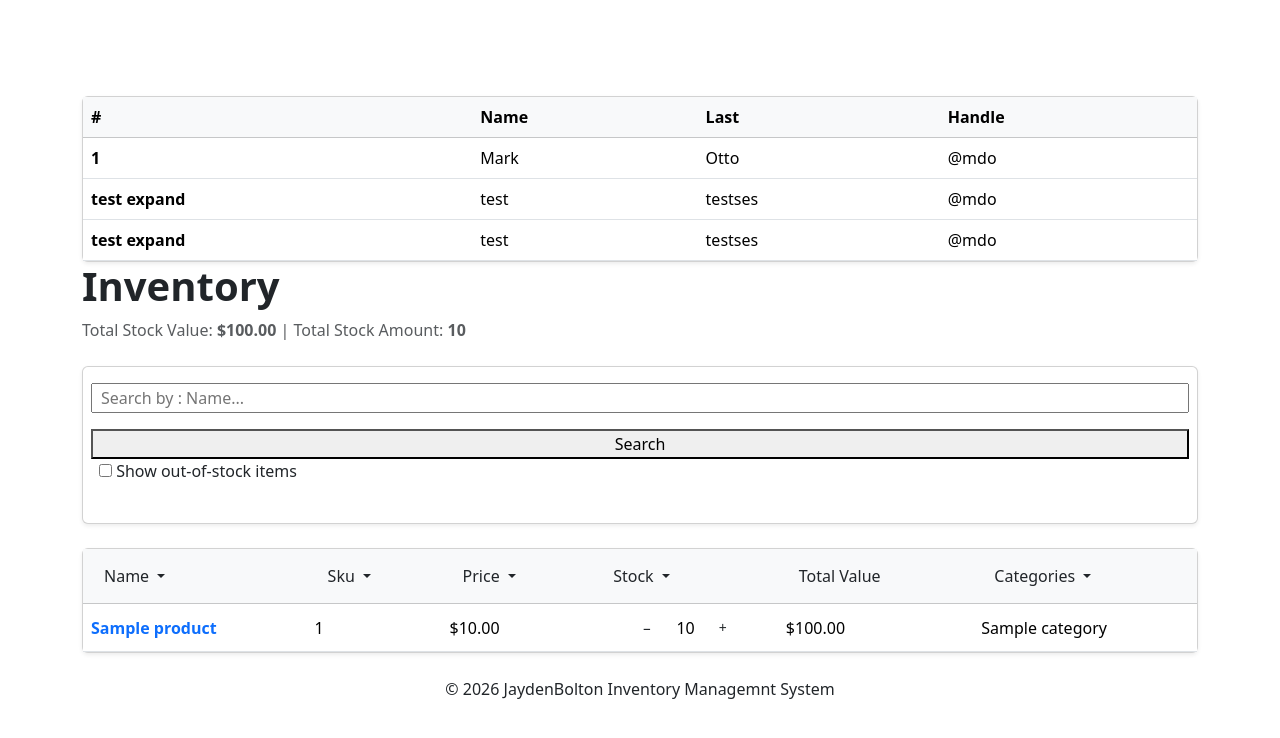
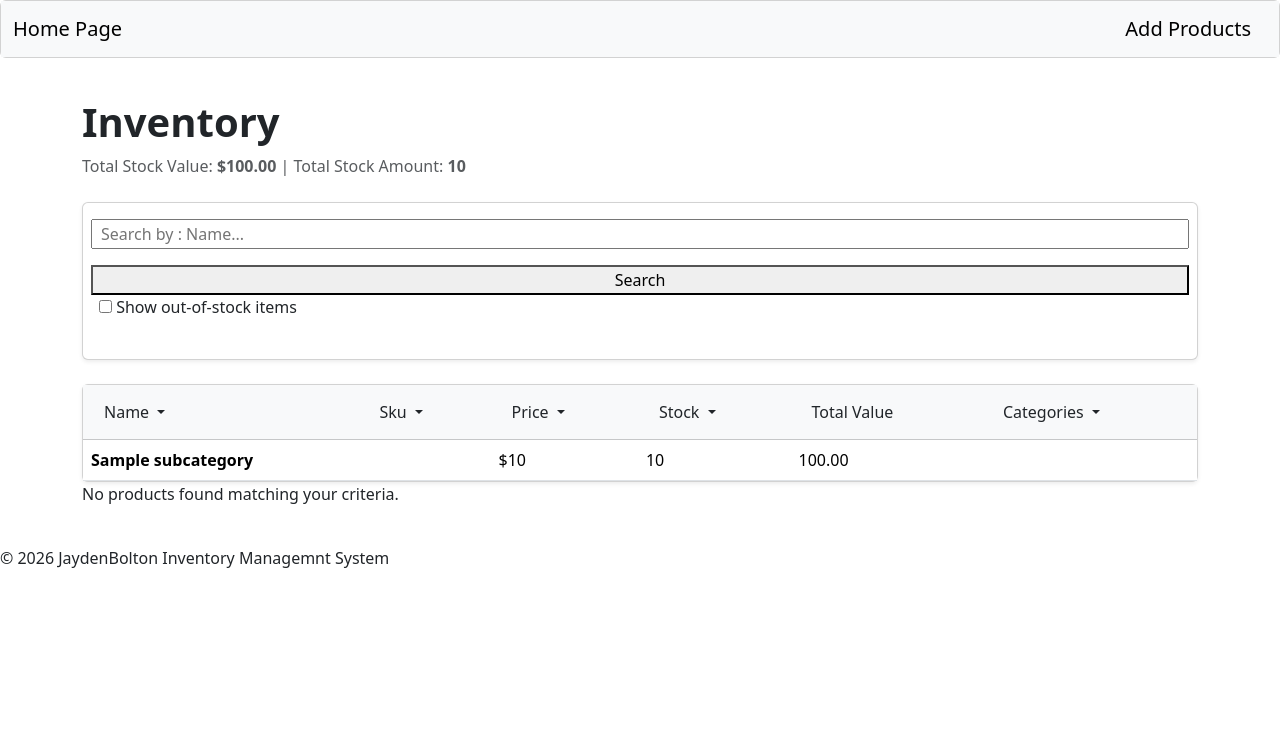
Before and after one commit to 1Vijay11/inventory-management, a Django app: page / in a window 1280 px wide. Shown: the top 738 px of the page. Run offline with Django 5.2, Linux system fonts and the light colour scheme; tables that the repository leaves empty hold one stand-in row (values such as "Sample post").

Commit message:
added subcategory table and implemented it into The html

```diff
--- a/inventory/templates/inventory/edit_product.html
+++ b/inventory/templates/inventory/edit_product.html
@@ -31,6 +31,11 @@
             {{ form.categories.label_tag }}
             {{ form.categories }}
         </div>
+        <div class="mb-3">
+            SubCategory:
+            {{ form.subCateogry.label_tag }}
+            {{ form.subCategory }}
+        </div>
         <button type="submit" name="action" value="save" class="mb-5 border bg-green-300">Save</button>
         <button type="submit" name="action" value="delete" class="border bg-red-200"
             onclick="return confirm('Are you sure you want to delete this product?');">delete</button>
--- a/inventory/templates/inventory/main.html
+++ b/inventory/templates/inventory/main.html
@@ -1,7 +1,6 @@
 {% extends "base.html" %}
 
 {% block title %}Inventory{% endblock %}
-
 
 {% block content %}
 
@@ -15,62 +14,6 @@
     {% endif %}
 
 <!-- |||||||||||||||||||||||||||||||||||||||||||||| T E S T I N G     C O D E ||||||||||||||||||||||||||||||||||||||||||||||||||||||| -->
-
-
-<div class="card shadow-sm">
-    <div class="table-responsive">
-        <table class="table table-hover align-middle mb-0">
-            <thead class="table-light">
-                <tr>
-                    <th scope="col">#</th>
-                    <th scope="col">Name</th>
-                    <th scope="col">Last</th>
-                    <th scope="col">Handle</th>
-                </tr>
-            </thead>
-            <tbody> <!-- normal row-->
-                <tr>
-                    <th scope="row">1</th>
-                    <td>Mark</td>
-                    <td>Otto</td>
-                    <td>@mdo</td>
-                </tr>
-                <!-- collaspseble test row 1-->
-                <tr style="cursor: pointer;"
-                    data-bs-toggle="collapse"
-                    data-bs-target="#row-one-details"
-                    aria-expanded="false">
-                    <th scope="row">test expand</th>
-                    <td>test</td>
-                    <td>testses</td>
-                    <td>@mdo</td>
-                </tr>
-                <tr class="collapse collapse-row" id="row-one-details">
-                    <th scope="row">1</th>
-                    <td>Mark</td>
-                    <td>Otto</td>
-                    <td>@mdo</td>
-                </tr>
-                <!-- collaspseble test row 2 -->
-                <tr style="cursor: pointer;"
-                    data-bs-toggle="collapse"
-                    data-bs-target="#row-two-details"
-                    aria-expanded="false">
-                    <th scope="row">test expand</th>
-                    <td>test</td>
-                    <td>testses</td>
-                    <td>@mdo</td>
-                </tr>
-                <tr class="collapse collapse-row" id="row-two-details">
-                    <th scope="row">1</th>
-                    <td>Mark</td>
-                    <td>Otto</td>
-                    <td>@mdo</td>
-                </tr>
-            </tbody>
-        </table>
-    </div>
-</div>
 <!-- |||||||||||||||||||||||||||||||||||||||||||||| T E S T I N G     C O D E ||||||||||||||||||||||||||||||||||||||||||||||||||||||| -->
     <div class="mb-4">
         <h1 class="fw-bold">Inventory</h1>
@@ -93,11 +36,9 @@
                         {% endfor %}
                     {%endif%}
                 <!-- hidden input field here to also pass in current sort, so page doesnt refresh and remove it -->
-
                 <input type="text" name="search" placeholder="Search by : Name..." value="{{ request.GET.search }}">
                 <button type="submit">Search</button>
             </form>
-
 
             <!-- \\\\\\\\\\\\\\\\\\\\\\\\\\\\\\\\\\\\\\\\\\\\\\\\\\\\\\\\\\\\\\\\\\\\\\\\\\ -->
             <!--                    HIDE 0 STOCK LOGIC-->
@@ -113,7 +54,6 @@
                         {% endfor %}
                     {%endif%}
                     <!-- hidden input field here to also pass in current sort, so page doesnt refresh and remove it -->
-
                     <input type="checkbox" name="show_zero_stock" value="show_empty_stock"
                         {% if show_zero %}checked{% endif %} onchange="this.form.submit()">
                         <!-- if checked returns value {show_empty_stock} if not checked returns "" -->
@@ -154,14 +94,12 @@
                                 </button>
                                 <ul class="dropdown-menu">
                                     <li>
-                                        <a class="dropdown-item"
-                                        href="?sort=sku{% if base_query %}&{{ base_query }}{% endif %}">
+                                        <a class="dropdown-item" href="?sort=sku{% if base_query %}&{{ base_query }}{% endif %}">
                                             Low–High
                                         </a>
                                     </li>
                                     <li>
-                                        <a class="dropdown-item"
-                                        href="?sort=-sku{% if base_query %}&{{ base_query }}{% endif %}">
+                                        <a class="dropdown-item" href="?sort=-sku{% if base_query %}&{{ base_query }}{% endif %}">
                                             High–Low
                                         </a>
                                     </li>
@@ -176,14 +114,12 @@
                                 </button>
                                 <ul class="dropdown-menu">
                                     <li>
-                                        <a class="dropdown-item"
-                                        href="?sort=price{% if base_query %}&{{ base_query }}{% endif %}">
+                                        <a class="dropdown-item" href="?sort=price{% if base_query %}&{{ base_query }}{% endif %}">
                                             Low–High
                                         </a>
                                     </li>
                                     <li>
-                                        <a class="dropdown-item"
-                                        href="?sort=-price{% if base_query %}&{{ base_query }}{% endif %}">
+                                        <a class="dropdown-item" href="?sort=-price{% if base_query %}&{{ base_query }}{% endif %}">
                                             High–Low
                                         </a>
                                     </li>
@@ -263,8 +199,47 @@
                 <!--                    TABLE BODY LOGIC -->
                 <!-- \\\\\\\\\\\\\\\\\\\\\\\\\\\\\\\\\\\\\\\\\\\\\\\\\\\\\\\\\\\\\\\\\\\\\\\\\\ -->
                 <tbody>
-                    {% for product in products %}
+                        {% for item in combined_products %}
+                            {% if item.type == "product" %}
                                 <tr>
+                                    <th scope="col"><strong><a href="{% url 'product_edit' sku=item.sku %}" class="fw-semibold text-decoration-none">{{ item.name }} </a></strong></th>
+                                    <td>{{ item.sku }}</td>
+                                    <td>${{ item.price }}</td>
+                                <!--                 stock buttons logic                 -->
+                                    <td class="text-center">
+                                        {% with request.GET.urlencode as UrlParameters %} <!-- saves the current paramter, like sort and saves them as UrlParameters-->
+                                        <div class="d-inline-flex align-items-center gap-2">
+                                            <form method="POST" action="{% url 'change_stock' sku=item.sku %}?{{ UrlParameters }}" class="btn-group">
+                                                {% csrf_token %}
+                                                <button type="submit" name="action" value="minus" class="btn btn-sm ">−</button>
+                                            </form>
+                                                <span id="stock-{{ item.sku }}" class="mx-2">{{ item.stock_quantity }}</span>
+                                            <form method="POST" action="{% url 'change_stock' sku=item.sku %}?{{ UrlParameters }}" class="btn-group">
+                                                {% csrf_token %}
+                                                <button type="submit" name="action" value="add" class="btn btn-sm" >+</button>
+                                            </form>
+                                        </div>
+                                        {% endwith %}
+                                    </td>
+                                    <td>${{ item.total_value }}</td>
+                                    <td>
+                                        {% for category in item.categories.all %}
+                                            {{ category.name }} {% if not forloop.last %} / {% endif %}
+                                        {% endfor %}
+                                    </td>
+                                </tr>
+                            {% elif item.type == "subcategory" %}
+                                <tr style="cursor: pointer;" data-bs-toggle="collapse" data-bs-target="#{{ item.sku }}" aria-expanded="false">
+                                    <th scope="row">{{item.name}}</th>
+                                    <td></td>
+                                    <td>${{ item.price }}</td>
+                                    <td>{{ item.stock_quantity }}</td>
+                                    <td>{{ item.total_value }}</td>
+                                    <td></td>
+                                </tr>
+                                {% for product in item.object.products.all %}
+                                {% if product in filtered_sub_category_list%}
+                            <tr class="collapse collapse-row" id="{{ item.sku }}">
                                         <th scope="col"><strong><a href="{% url 'product_edit' sku=product.sku %}" class="fw-semibold text-decoration-none">{{ product.name }} </a></strong></th>
 
                                         <td>{{ product.sku }}</td>
@@ -296,6 +271,9 @@
                                             {% endfor %}
                                         </td>
                                     </tr>
+                                    {%endif%}
+                                    {%endfor%}
+                            {%endif%}
                     {%  endfor %}
                 </tbody>
             </table>
--- a/inventory/views.py
+++ b/inventory/views.py
@@ -1,6 +1,6 @@
 from django.shortcuts import render, redirect, get_object_or_404
-from .forms import ProductForm, CategoryForm
-from .models import Product, Category
+from .forms import ProductForm, CategoryForm, SubCategoryForm
+from .models import Product, Category, SubCategory
 from django.db.models import Q # used for adding and/or/not in more advanced wher clauses
 from csv import DictWriter, DictReader
 import csv
@@ -12,6 +12,8 @@ def home_page(request):
     #|||||||||||||| Defining tables ||||||||||||||
     products = Product.objects.all()
     categorys = Category.objects.all()
+    sub_categorys = SubCategory.objects.prefetch_related("products") # better way then doing .all()
+
     #|||||||||||||| Getting Dirived Values ||||||||||||||
     total_stock_value = 0
     total_stock_amount = 0
@@ -39,30 +41,68 @@ def home_page(request):
     if not show_zero :
         products = products.filter(stock_quantity__gt=0) # gt = greater than
 
+        # ||||||||||||||             SUBCATEGORY LOGIC               ||||||||||||||
+    products_with_sub_category = products.filter(subCategory__isnull=False) # seperates products into 2 list 1with and 1 without subcategorys
+    products = products.filter(subCategory__isnull=True)
+
+    combined_products = []
+    for product in products:
+        combined_products.append({
+            "type": "product",
+            "name": product.name,
+            "sku": product.sku,
+            "price": product.price,
+            "stock_quantity": product.stock_quantity,
+            "total_value" : product.total_value,
+            "categories": product.categories,
+            "object" : product
+        })
+    filtered_sub_categorys = sub_categorys.filter(products__in=products_with_sub_category).distinct() # applyign the filters, distint so there no reapeats *very inportant*
+    for sub in filtered_sub_categorys:
+            combined_products.append({
+                "type": "subcategory",
+                "name": sub.name,
+                "sku": sub.sku,  # your Min("sku") property
+                "price": sub.price,  # your Min("price")
+                "stock_quantity": sub.total_stock,
+                "total_value" : sub.total_value,
+                "categories": "",
+                "object" : sub
+            })
+
     #||||||||||||||   sorting logic  ||||||||||||||
     sort_key = request.GET.get('sort', 'name') # gets the sort from main.html and if nothing is selected automatically sorts by name
     if not sort_key:
         sort_key = 'name'
+    reverse = False
+    if sort_key.startswith("-"):
+        reverse = True
+        sort_key = sort_key[1:]
 
-    products = products.order_by(sort_key)
-
+    combined_products = sorted(
+        combined_products,
+        key=lambda x: x[sort_key] if x[sort_key] is not None else 0,
+        reverse=reverse
+    )
     # |||||||||||||| defining base query ||||||||||||||
     #here to stop values from resseting after new from sumbits
     base_query = request.GET.copy()
     base_query.pop("sort", None) # gets rid of current sort, so when you add it back to <a> it doesnt duplicate itself
     base_query_string = base_query.urlencode()
-
     #\\\\\\\\\\\\\\\\\\\\\\\\\\\\    return render  /////////////////////////////////////////////////
 
     return render( request, 'inventory/main.html',
                   {"products" : products,
                    'categorys' : categorys ,
+                   "sub_categorys": sub_categorys,
+                   "filtered_sub_category_list" : products_with_sub_category, # this has a list of all the products that have subcategorys that are also filtered properaly
                     'show_zero': show_zero,
                     "base_query": base_query_string,
                     "current_sort" : sort_key,
                     "current_category_sort_list":cateogory_sort,
                     "total_stock_value" : total_stock_value,
                     "total_stock_amount" : total_stock_amount,
+                    "combined_products" : combined_products
 })
 
 def change_stock(request, sku):
@@ -82,6 +122,7 @@ def change_stock(request, sku):
 def create(request):
     products = Product.objects.all() # might use
     category = Category.objects.all()
+    sub_Category = SubCategory.objects.all()
     #\\\\\\\\\\\\\\\\\\\\\\\\\\\\\\\         add product logic           \\\\\\\\\\\\\\\\\\\\\\\\\\\\\\\
 
     if request.method == "POST": # form being sumbited
@@ -102,7 +143,15 @@ def create(request):
             return redirect('home_page') # redirects to whatever url is named inventory_list
         else:
             form = CategoryForm() # occurs when form is blank
-
+    # \\\\\\\\\\\\\\\\\\\\\\\\\\\\\\\               add sub Category logic           \\\\\\\\\\\\\\\\\\\\\\\\\\\\\\\
+    if request.method == "POST" and "add-sub-category" in request.POST :
+        form = SubCategoryForm(request.POST) #reciving data from the form
+        if form.is_valid(): # django making sure everything is good with the new info given
+            form.save() # writes and savs to databse
+            messages.success(request, "Succesfully Added New Sub Category")
+            return redirect('home_page') # redirects to whatever url is named inventory_list
+        else:
+            form = SubCategoryForm() # occurs when form is blank
 #\\\\\\\\\\\\\\\\\\\\\\\\\\\\\\\            uploading csv logic         \\\\\\\\\\\\\\\\\\\\\\\\\\\\\\\
     if request.method == "POST" and "upload_csv" in request.POST:
         csv_file = request.FILES.get("csv_file")
@@ -116,7 +165,7 @@ def create(request):
 
         for row_number, row in enumerate(reader, start=2):  # start=2 accounts for header row
             try :
-                if float(row["price"]) > 0 and int(row["stock"]) > 0 :
+                if float(row["price"]) >= 0 and int(row["stock"]) >= 0 :
                     new_product, created = Product.objects.update_or_create( # note that created is not used just her for reading purposes, as a tuple is reutnred
                         #updateOrCreate requires a lookip field and a update field
                         sku=row["sku"].strip(),   # LOOKUP FIELD - what django searches to see if it exists
@@ -138,6 +187,16 @@ def create(request):
 
                             category, got_created = Category.objects.get_or_create(name=category_name)# note that created is not used just her for reading purposes, as a tuple is reutnred
                             new_product.categories.add(category)
+                            new_product.save()
+
+                    # sub Category Logic, create or add subcategory
+                    sub_category_name = row["subCategory"]
+                    if sub_category_name:
+                        sub_category_name = sub_category_name.title()
+                        sub_category, created = SubCategory.objects.get_or_create(name=sub_category_name)
+
+                        new_product.subCategory = sub_category
+                        new_product.save()
                 else :
                     if int(row["price"]) < 0 :
                         number_of_rows_skipped += 1
--- a/templates/base.html
+++ b/templates/base.html
@@ -20,13 +20,13 @@
 
 <body>
     <!-- ... boilerplate code above ... -->
-    <header>
+    <header class="card mb-3">
         {% block header %}
-        <nav class="bg-gray-800 p-4">
-            <div class="max-w-2xl mx-auto flex justify-between items-center">
-                <!-- Jinja URL used!-->
-                <a href="{% url 'home_page' %}" class="text-white text-lg font-semibold">Home Page</a>
-                <a href="{% url 'product_add' %}" class="text-white text-lg font-semibold">Add Products</a>
+        <nav class="navbar bg-body-tertiary">
+                <div class="container-fluid">
+                                <!-- Jinja URL used!-->
+                <a href="{% url 'home_page' %}" class="navbar-brand">Home Page</a>
+                <a href="{% url 'product_add' %}" class="navbar-brand">Add Products</a>
             </div>
         </nav>
         {% endblock %}
@@ -38,7 +38,7 @@
     </main>
     <footer>
         {% block footer %}
-        <p class="text-center text-gray-500">
+        <p class="card-body">
             &copy; 2026 JaydenBolton Inventory Managemnt System
         </p>
         {% endblock %}
```
Also changed, not shown: inventory/forms.py (+6 -1 lines), inventory/models.py (+44 -2 lines), inventory/templates/inventory/add_product.html (+18 -0 lines), inventory/migrations/0008_alter_product_subcategory.py (added), inventory/migrations/0009_alter_product_price.py (added). Lines whose indentation alone changed are shown as unchanged.
